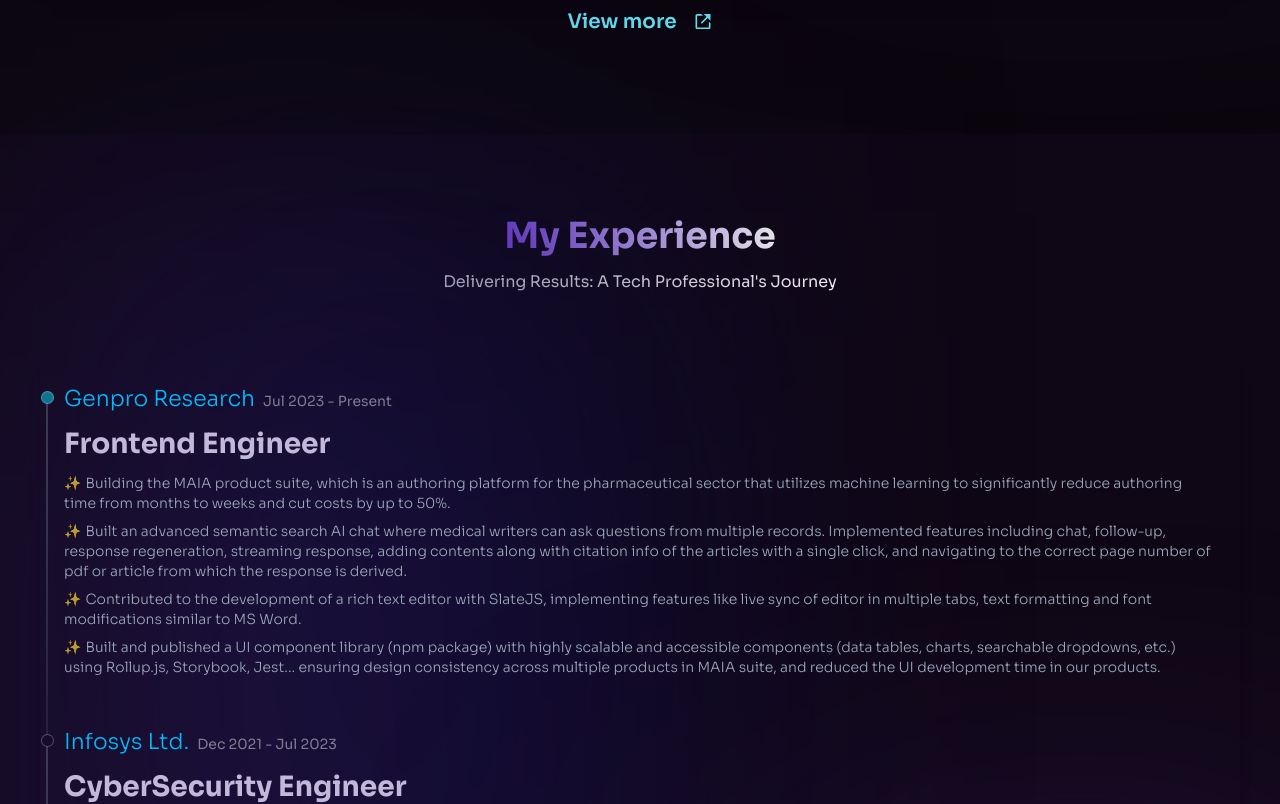
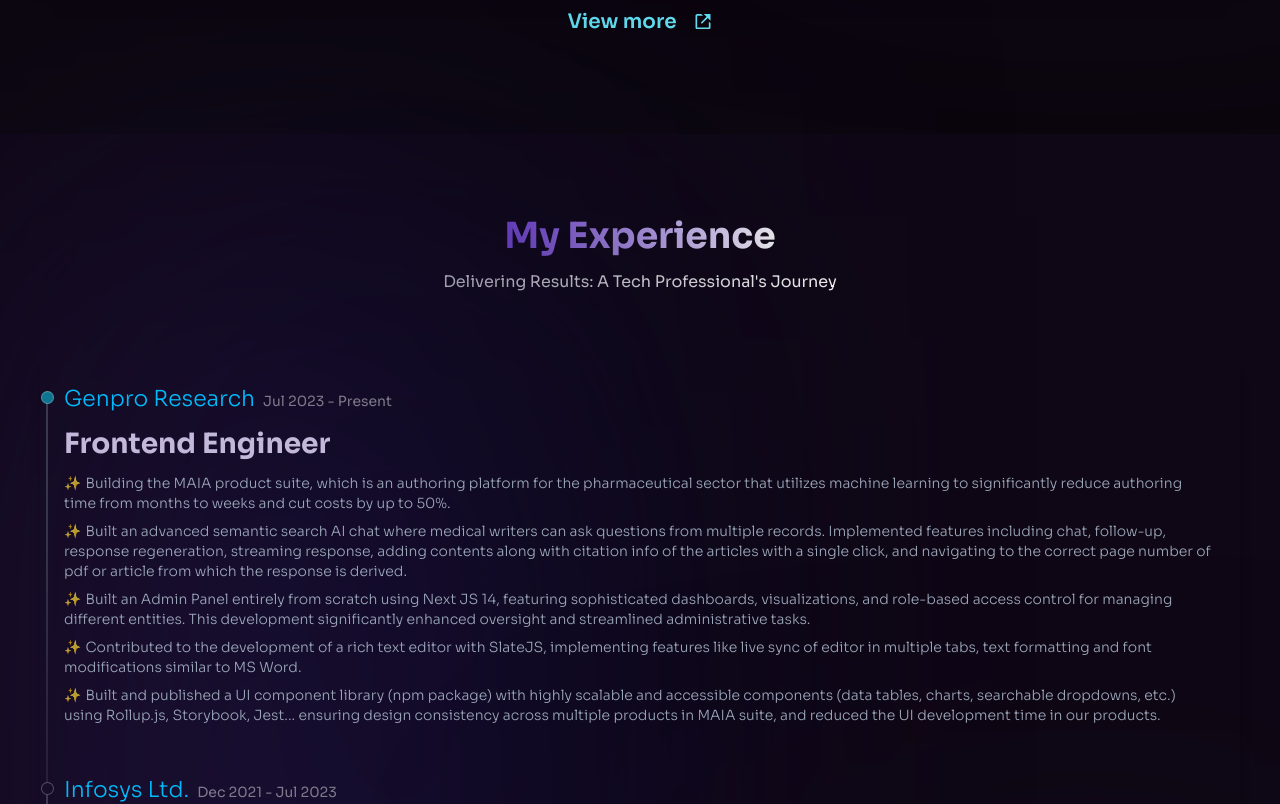
Before and after one commit to lokavinashh2004/My-Portfolio, a Next.js app: page / in a window 1280 px wide. Shown: the part 3700-4504 px from the top of the page. Built offline with nearby package versions, Linux system fonts and the light colour scheme.

Commit message:
style: changed experience section gradient

```diff
--- a/src/app/components/experience/ExperienceTree.tsx
+++ b/src/app/components/experience/ExperienceTree.tsx
@@ -12,7 +12,7 @@
       {data.map((d,i) => {
         return (
           <div className={cn("before:top-0 relative before:rounded-md before:-left-[18px] after:left-[-23.5px] before:absolute flex flex-col gap-2 before:bg-[image:radial-gradient(75%_100%_at_50%_0%,_rgba(169,197,209,0.32)_0%,_rgba(255,255,255,0.08)_100%)] before:to-cyan-300 before:min-w-[1.5px] after:top-0 after:absolute after:min-w-[13px] after:min-h-[13px] after:bg-[#170d2b] after:border after:border-[#ffffff45] after:rounded-full hover:after:bg-cyan-600  before:transition-colors after:transition-colors after:duration-200",{
-            "before:min-h-[89%] after:mt-[10px] before:mt-[16px] ":i === data.length - 1,
+            "before:min-h-[calc(100%_-_20px)] after:mt-[10px] before:mt-[16px] ":i === data.length - 1,
             "before:min-h-[calc(100%_+_50px)] before:mt-[16px] after:mt-[9px]": i < data.length - 1,
             "after:bg-cyan-700": i === 0
           })} key={d.id}>
--- a/src/app/components/experience/data.ts
+++ b/src/app/components/experience/data.ts
@@ -9,6 +9,8 @@
       "Building the MAIA product suite, which is an authoring platform for the pharmaceutical sector that utilizes machine learning to significantly reduce authoring time from months to weeks and cut costs by up to 50%.",
 
       "Built an advanced semantic search AI chat where medical writers can ask questions from multiple records. Implemented features including chat, follow-up, response regeneration, streaming response, adding contents along with citation info of the articles with a single click, and navigating to the correct page number of pdf or article from which the response is derived.",
+
+      "Built an Admin Panel entirely from scratch using Next JS 14, featuring sophisticated dashboards, visualizations, and role-based access control for managing different entities. This development significantly enhanced oversight and streamlined administrative tasks.",
 
       "Contributed to the development of a rich text editor with SlateJS, implementing features like live sync of editor in multiple tabs, text formatting and font modifications similar to MS Word.",
       `Built and published a UI component library (npm package) with highly scalable and accessible components (data
--- a/src/app/globals.css
+++ b/src/app/globals.css
@@ -39,9 +39,9 @@
 }
 
 .experience::after {
-    background: linear-gradient(260deg, #3d2070 0%, rgba(115, 67, 210, 0) 100%);
+    background: linear-gradient(260deg, #0d0817 0%, rgba(115, 67, 210, 0) 100%);
 }
 
 .experience::before {
-    background: linear-gradient(260deg, #0d0b37 0%, #7343d236 100%);
+    background: linear-gradient(260deg, #080721 0%, #7343d236 100%)
 }
```
